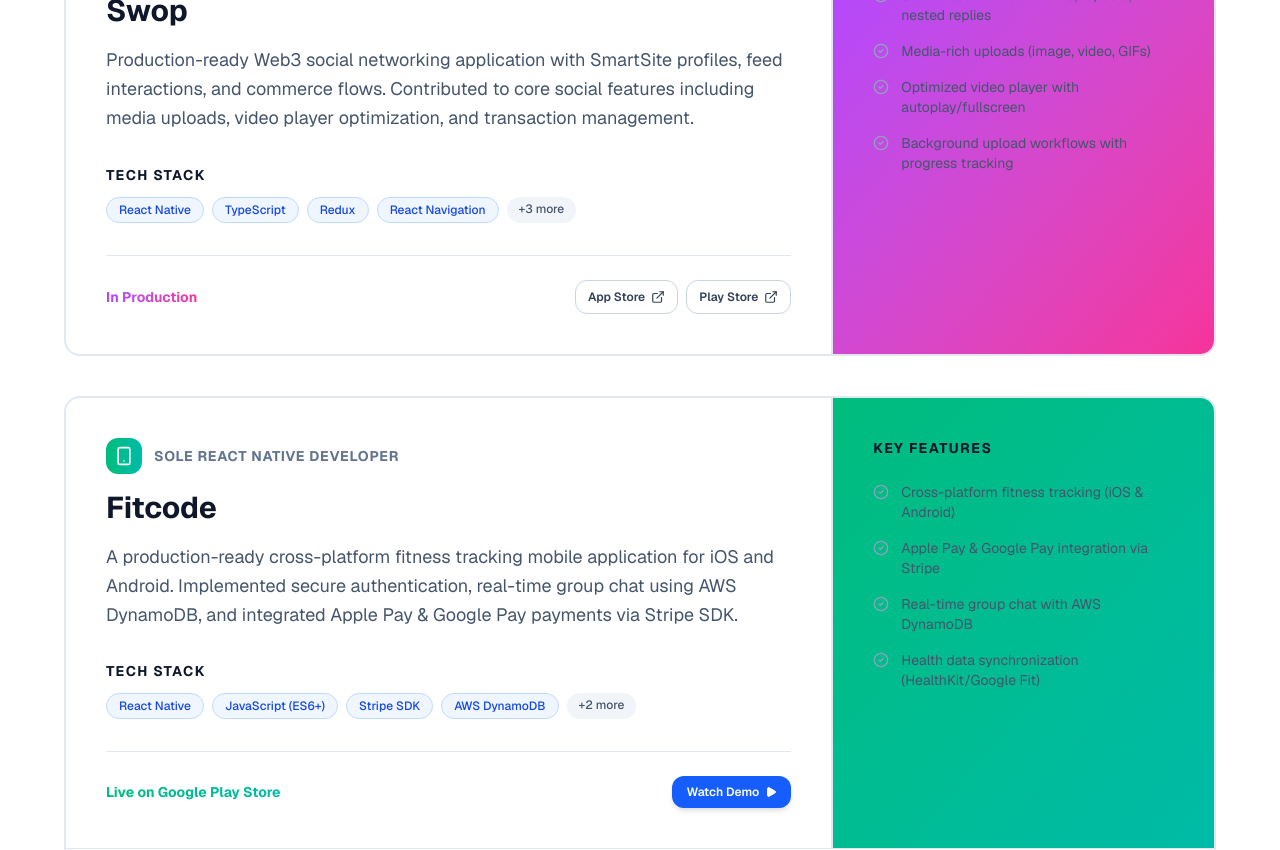
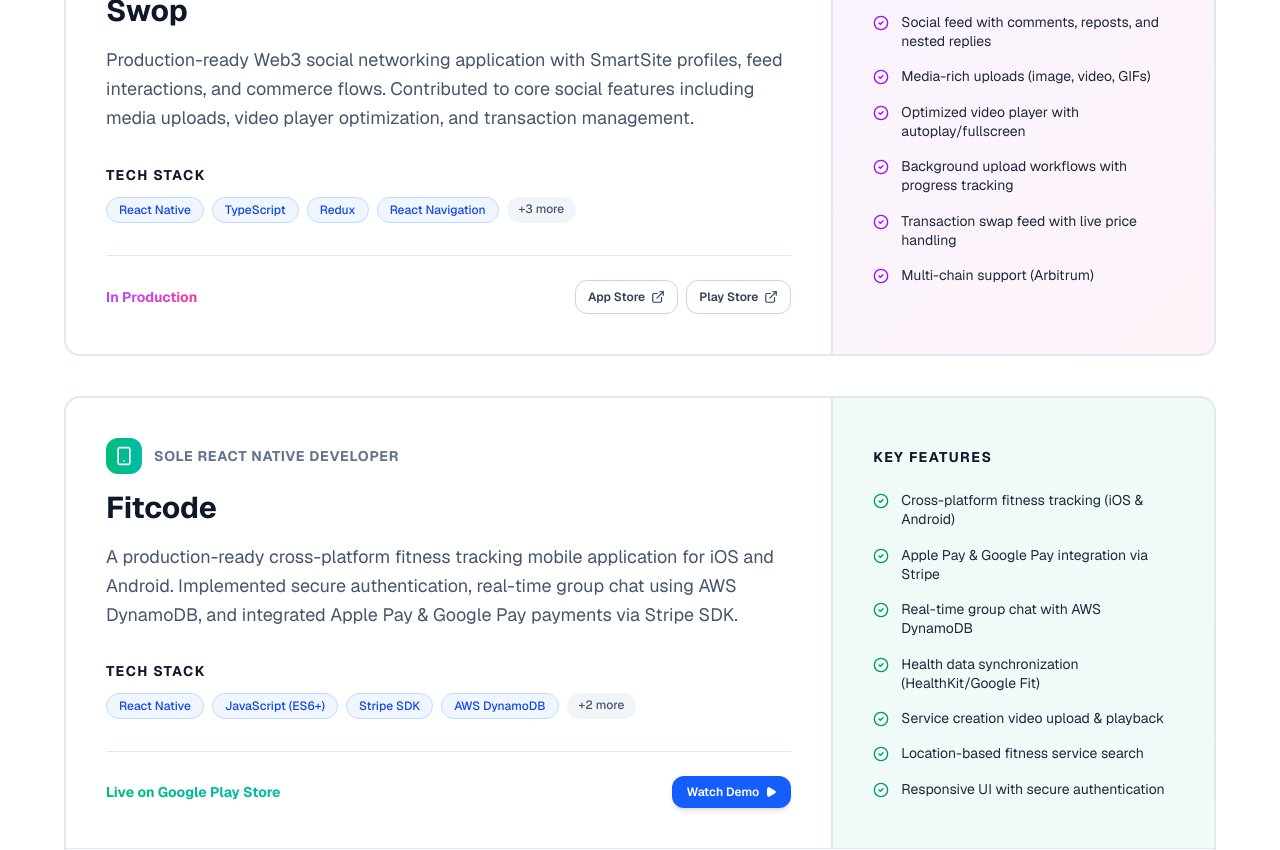
Before and after one commit to MirazRatul/Miraz_Portfolio, a Next.js app: page / in a window 1280 px wide. Shown: the part 4960-5810 px from the top of the page. Built offline with nearby package versions, Linux system fonts and the light colour scheme.

Commit message:
fix: key feature UI rendering part

```diff
--- a/components/projects-section.tsx
+++ b/components/projects-section.tsx
@@ -31,6 +31,7 @@
     status: "In Production",
     role: "React Native Developer",
     color: "from-purple-500 to-pink-500",
+    textColor: "text-purple-600 dark:text-purple-400",
     appStoreUrl:
       "https://apps.apple.com/us/app/swop-connecting-the-world/id1593201322",
     playStoreUrl:
@@ -53,11 +54,14 @@
       "Apple Pay & Google Pay integration via Stripe",
       "Real-time group chat with AWS DynamoDB",
       "Health data synchronization (HealthKit/Google Fit)",
+      "Service creation video upload & playback",
+      "Location-based fitness service search",
       "Responsive UI with secure authentication",
     ],
     status: "Live on Google Play Store",
     role: "Sole React Native Developer",
     color: "from-emerald-500 to-teal-500",
+    textColor: "text-emerald-600 dark:text-emerald-400",
     videoUrl: "/fitcode/fitcode_video.mp4",
     screenshots: [
       "/fitcode/fitcode_image1.jpeg",
@@ -98,6 +102,7 @@
     status: "Deployed on Google Play Store & App Store",
     role: "Full-Stack React Native Developer",
     color: "from-orange-500 to-amber-500",
+    textColor: "text-orange-600 dark:text-orange-400",
   },
 ];
 
@@ -270,22 +275,28 @@
 
                 {/* Right Features */}
                 <div
-                  className={`p-10 bg-gradient-to-br ${project.color} bg-opacity-5 border-l-2 border-slate-200`}
+                  className="p-10 relative border-l-2 border-slate-200 overflow-hidden flex flex-col justify-center"
                 >
+                  {/* Subtle brand gradient background overlay */}
+                  <div className={`absolute inset-0 bg-gradient-to-br ${project.color} opacity-[0.06] dark:opacity-[0.12]`} />
+
+                  {/* Content container */}
+                  <div className="relative z-10">
                     <p className="text-sm font-bold text-slate-900 mb-6 uppercase tracking-widest">
                       Key Features
                     </p>
                     <ul className="space-y-4">
-                    {project.features.slice(0, 4).map((feature) => (
+                      {project.features.map((feature) => (
                         <li
                           key={feature}
                           className="flex items-start gap-3 text-sm"
                         >
-                        <CheckCircle2 className="w-4 h-4 text-slate-400 mt-0.5 flex-shrink-0" />
-                        <span className="text-slate-600">{feature}</span>
+                          <CheckCircle2 className={`w-4 h-4 ${project.textColor || 'text-slate-400'} mt-0.5 flex-shrink-0`} />
+                          <span className="text-slate-800 leading-snug">{feature}</span>
                         </li>
                       ))}
                     </ul>
+                  </div>
                 </div>
               </div>
 
```
Lines whose indentation alone changed are shown as unchanged.
